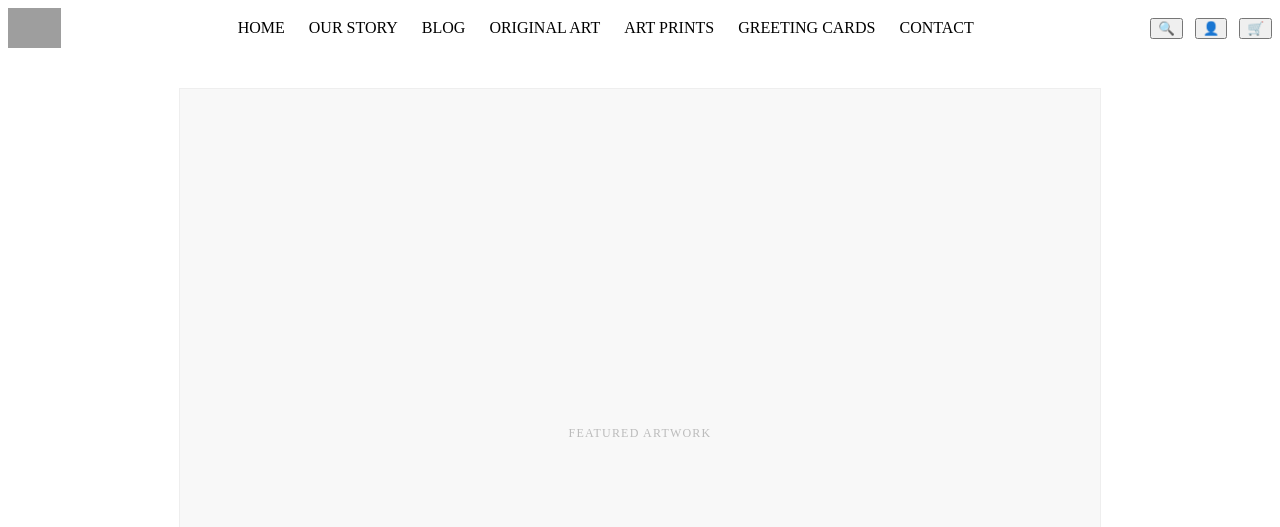
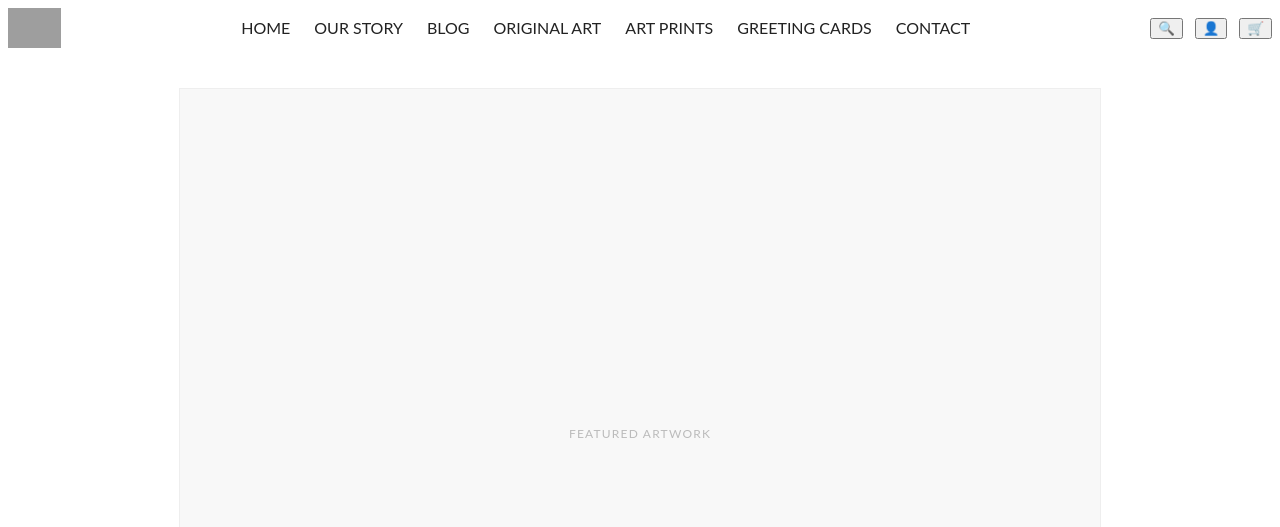
Before and after one commit to Leondecoding/Leondecoding.github.io, a Jekyll site: the page built from index.html, in a window 1280 px wide. Shown: the top 527 px of the page. Built offline with Jekyll 4.4.1, drawn with Linux system fonts in a browser that asks for light colours; grey boxes are pictures that could not be loaded.

Commit message:
Update main.scss

```diff
--- a/assets/css/main.scss
+++ b/assets/css/main.scss
@@ -6,7 +6,14 @@
 /* ===== Reset bits ===== */
 * { box-sizing: border-box; }
 a { text-decoration: none; color: inherit; }
-
+body {
+  font-family: "Lato", -apple-system, BlinkMacSystemFont, "Segoe UI",
+               "Helvetica Neue", Arial, "PingFang SC", "Hiragino Sans GB",
+               "Microsoft YaHei", sans-serif;
+  font-size: 16px;
+  line-height: 1.6;
+  color: #222;
+}
 /* ===== Buttons & inputs (占位) ===== */
 .fz-btn {
   display:inline-flex; align-items:center; justify-content:center;
```
